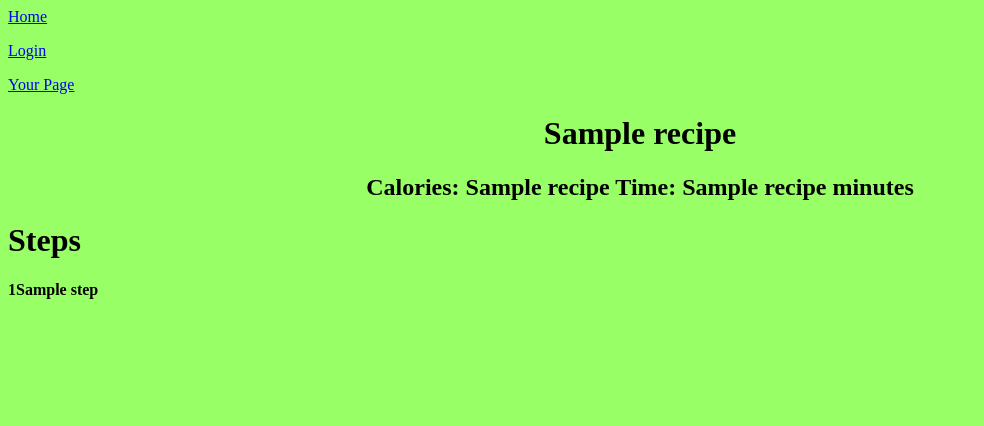
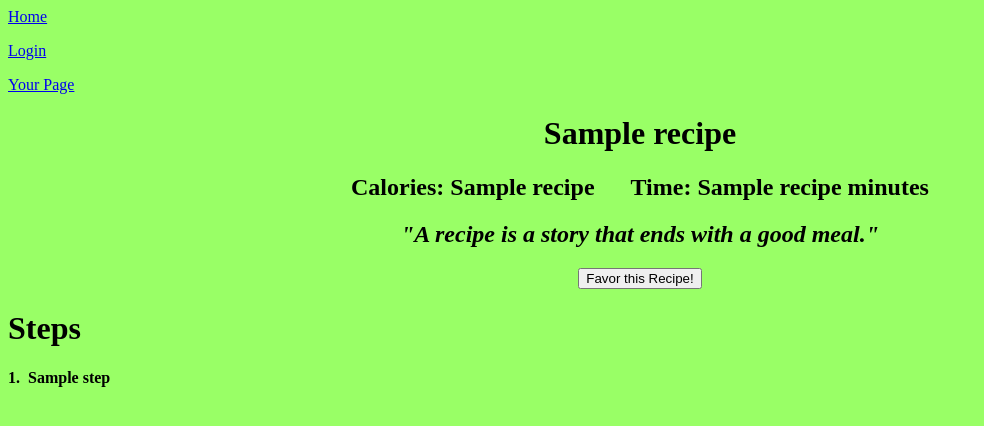
Before and after one commit to DavisGilmore/CSSE333Chew, a Flask app: template templates/recipe.html in a window 1280 px wide. Shown: the top 426 px of the page, without its empty margins (0-984 px from the left). Run offline with Flask 2, Linux system fonts and the light colour scheme; the template is opened without the code that fills it: most values are stand-ins (such as "Sample title", 1, 10 or a date in 2020).

Commit message:
More changes to Recipe

```diff
--- a/templates/recipe.html
+++ b/templates/recipe.html
@@ -9,12 +9,14 @@
 	<body>
 	<center>
 		<h1>{{ recipe[1] }}</h1>
-		<h2>Calories: {{recipe[5]}} Time: {{recipe[4]}} minutes</h2>
+		<h2>Calories: {{recipe[5]}}&nbsp&nbsp&nbsp&nbsp&nbsp&nbspTime: {{recipe[4]}} minutes</h2>
+		<h2><i>"A recipe is a story that ends with a good meal." </i></h2>
+		<button type="button" onclick="alert('Hello world!')">Favor this Recipe!</button>
 		<h2> </h2>
 	</center>
 	<h1> Steps</h1>
 		{% for step in steps %}
-			<h4>{{step[0]}}{{step[2]}}</h4>
+			<h4>{{step[0]}}.&nbsp&nbsp{{step[2]}}</h4>
 		{% endfor %}
 
 	</body>
```
